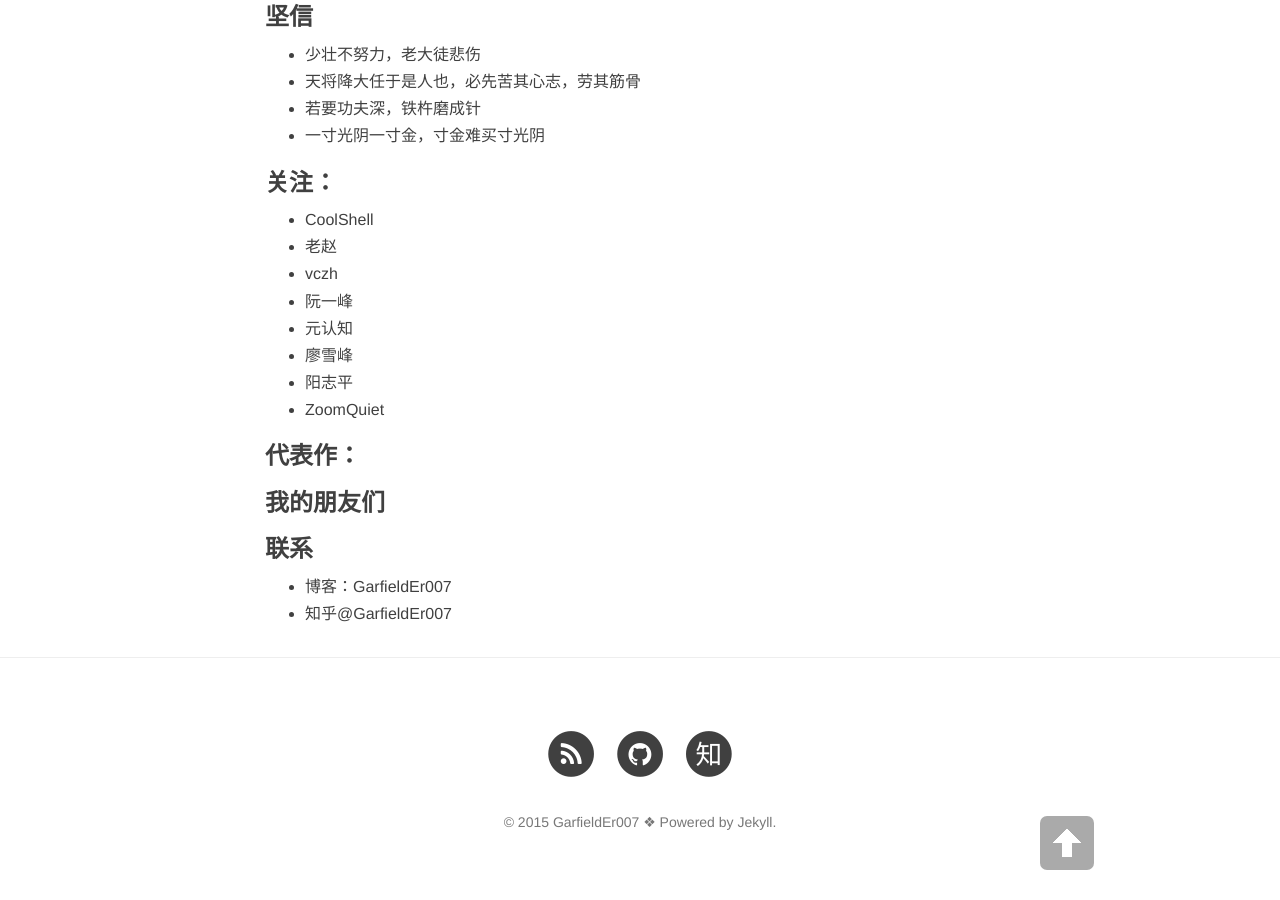
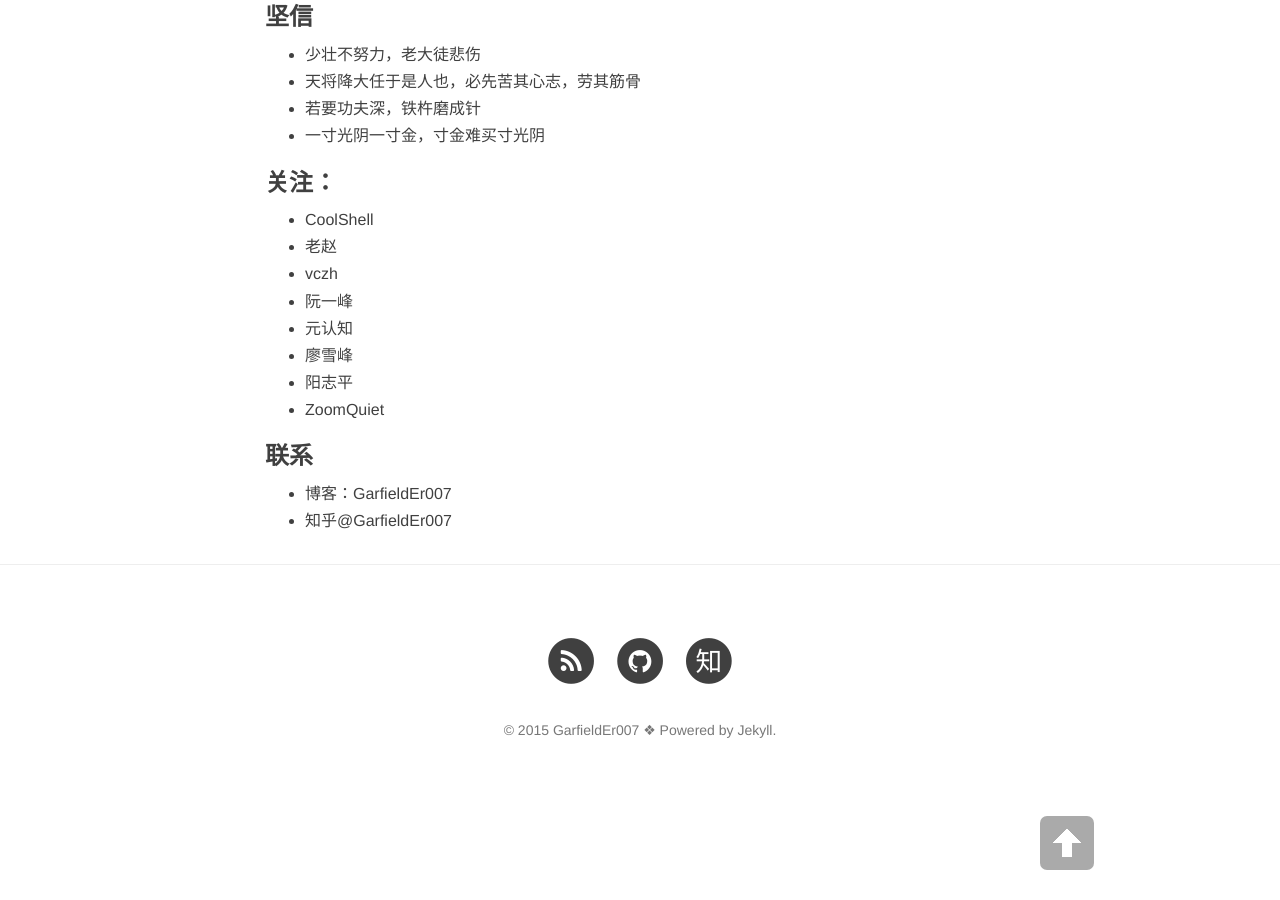
Before and after one commit to GarfieldEr007/garfielder007.github.io, a Jekyll site: the page built from about.md, in a window 1280 px wide and 900 px high, scrolled down 747 px. Built offline with Jekyll 4.4.1, drawn with Linux system fonts in a browser that asks for light colours; nearby versions of some CDN libraries.

Commit message:
change product

```diff
--- a/about.md
+++ b/about.md
@@ -40,9 +40,9 @@
 
 
 
+<!--
+###代表作：
 
-###代表作：
-<!--
 - [《24款最值得推荐的中文字体》](http://cnfeat.com/blog/2015/05/22/a-24-chinese-fonts/)
 
 - [《世界并非如你所见——用可供性来发现更大的世界》](http://cnfeat.com/blog/2015/05/01/affordance/)
@@ -50,8 +50,9 @@
 - [《如何正确地练习写作》](http://cnfeat.com/blog/2015/03/02/how-to-write/)
 -->
 
+<!--
 ###我的朋友们
-<!--
+
 - [YiLee](http://yilee.me)
 - [Caos](http://caos.me)
 - [BuzhiNote](http://BuzhiNote.com)
```
